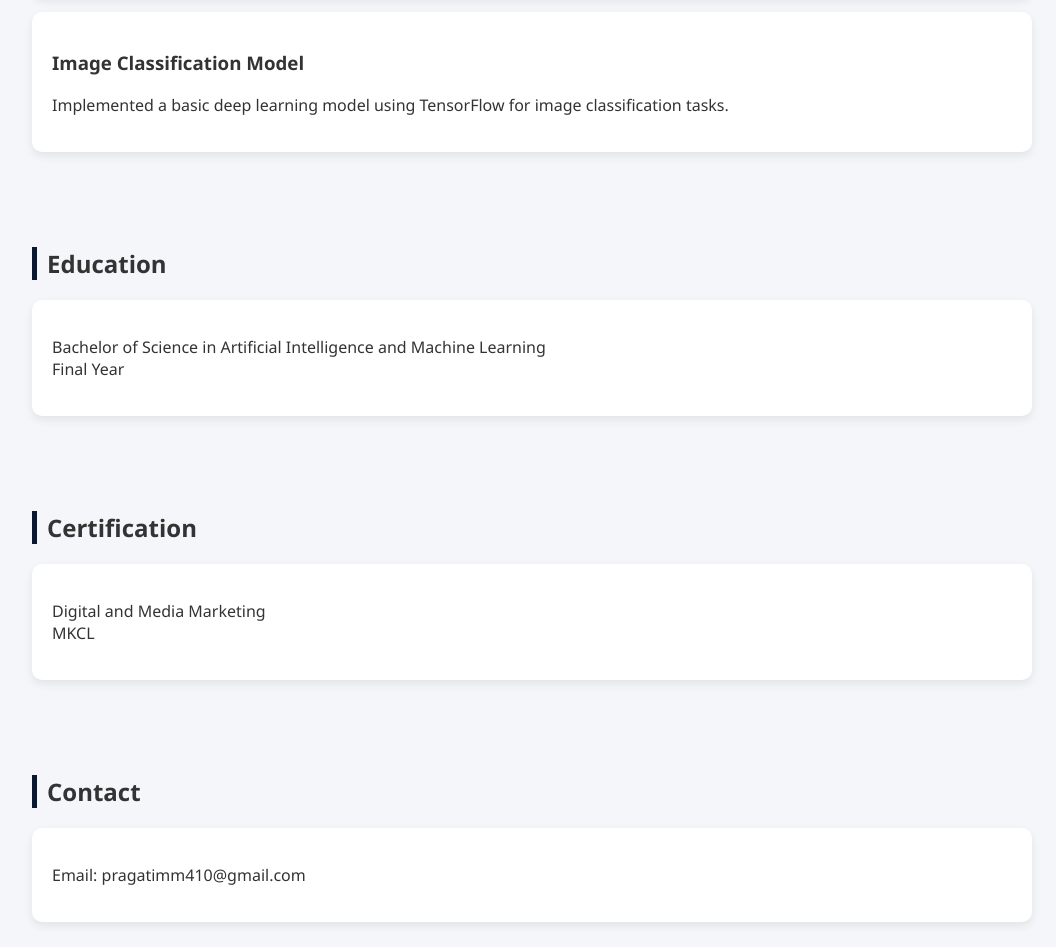
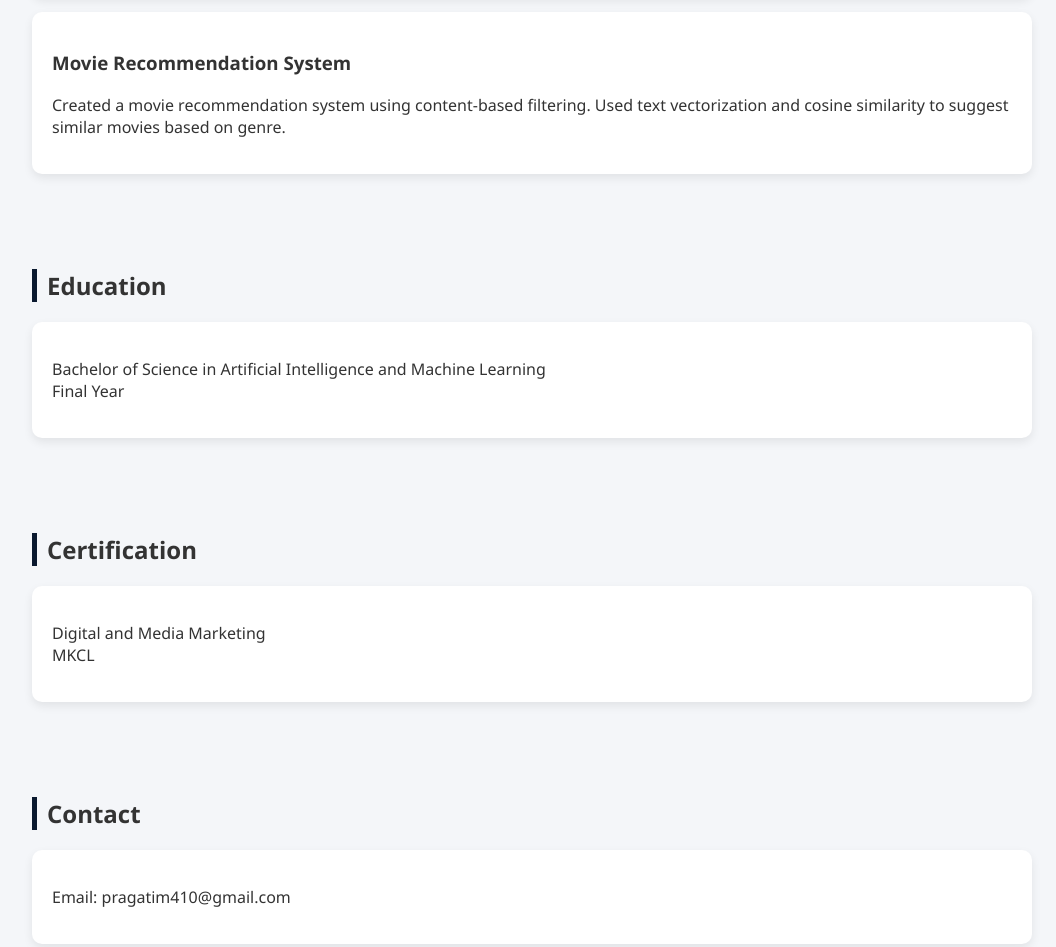
Before and after one commit to pragatim410/Portfolio, a plain HTML site: page index.html in a window 1280 px wide. Shown: the part 1571-2518 px from the top of the page, without its empty margins (108-1164 px from the left). Drawn offline with Linux system fonts and the light colour scheme.

Commit message:
Update index.html with new project and skills
Added a new project for a movie recommendation system and updated technical skills section.

```diff
--- a/index.html
+++ b/index.html
@@ -119,6 +119,7 @@ footer {
         <span>Jupyter Notebook</span>
         <span>Excel</span>
         <span>Digital Marketing</span>
+        <span>Web Designing</span>
     </div>
 </section>
 
@@ -149,9 +150,9 @@ footer {
     </div>
 
     <div class="card">
-        <h3>Image Classification Model</h3>
+        <h3>Movie Recommendation System</h3>
         <p>
-        Implemented a basic deep learning model using TensorFlow for image classification tasks.
+        Created a movie recommendation system using content-based filtering. Used text vectorization and cosine similarity to suggest similar movies based on genre.
         </p>
     </div>
 
@@ -180,7 +181,7 @@ footer {
 <section>
     <h2>Contact</h2>
     <div class="card">
-        <p>Email: pragatimm410@gmail.com</p>
+        <p>Email: pragatim410@gmail.com</p>
     </div>
 </section>
 
```
